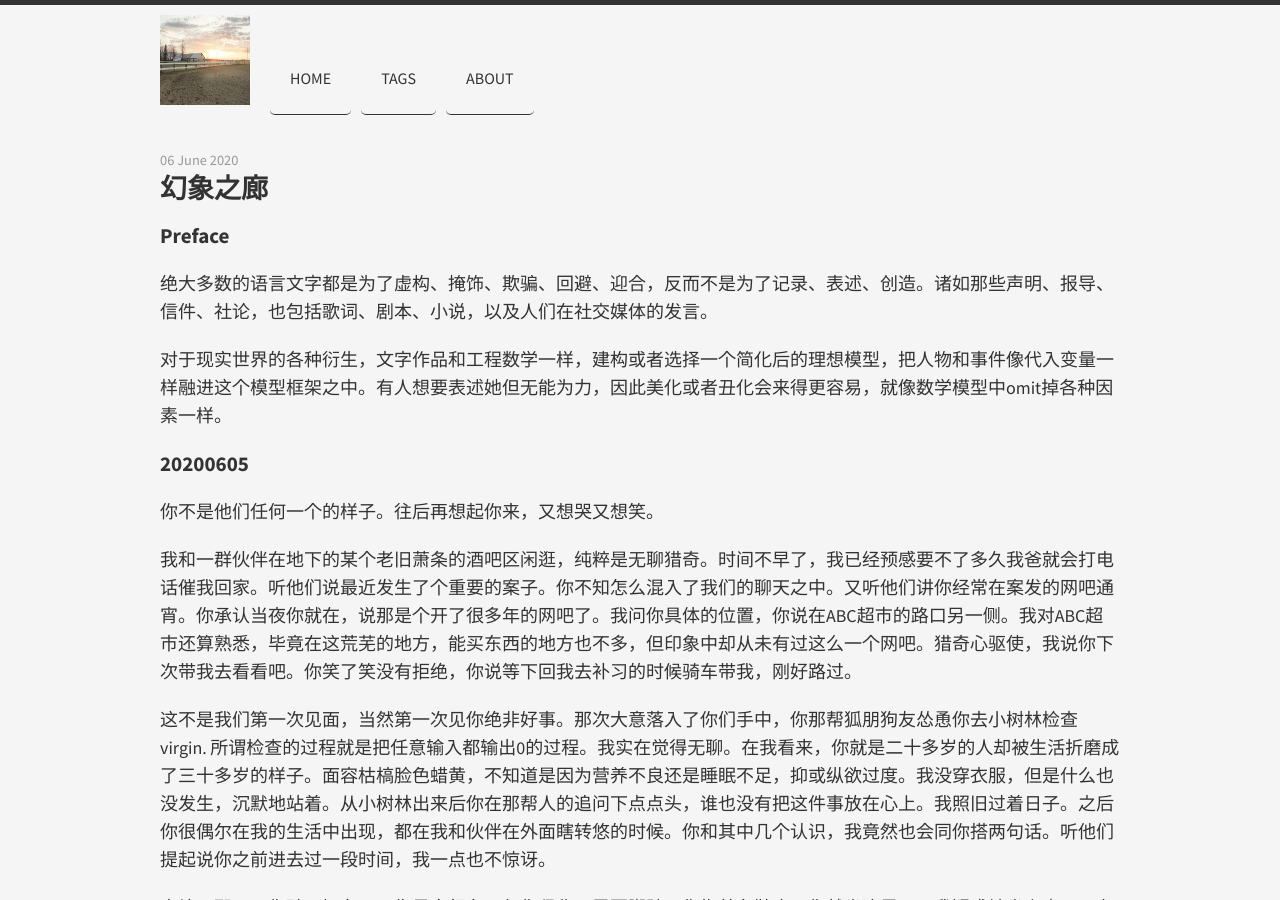
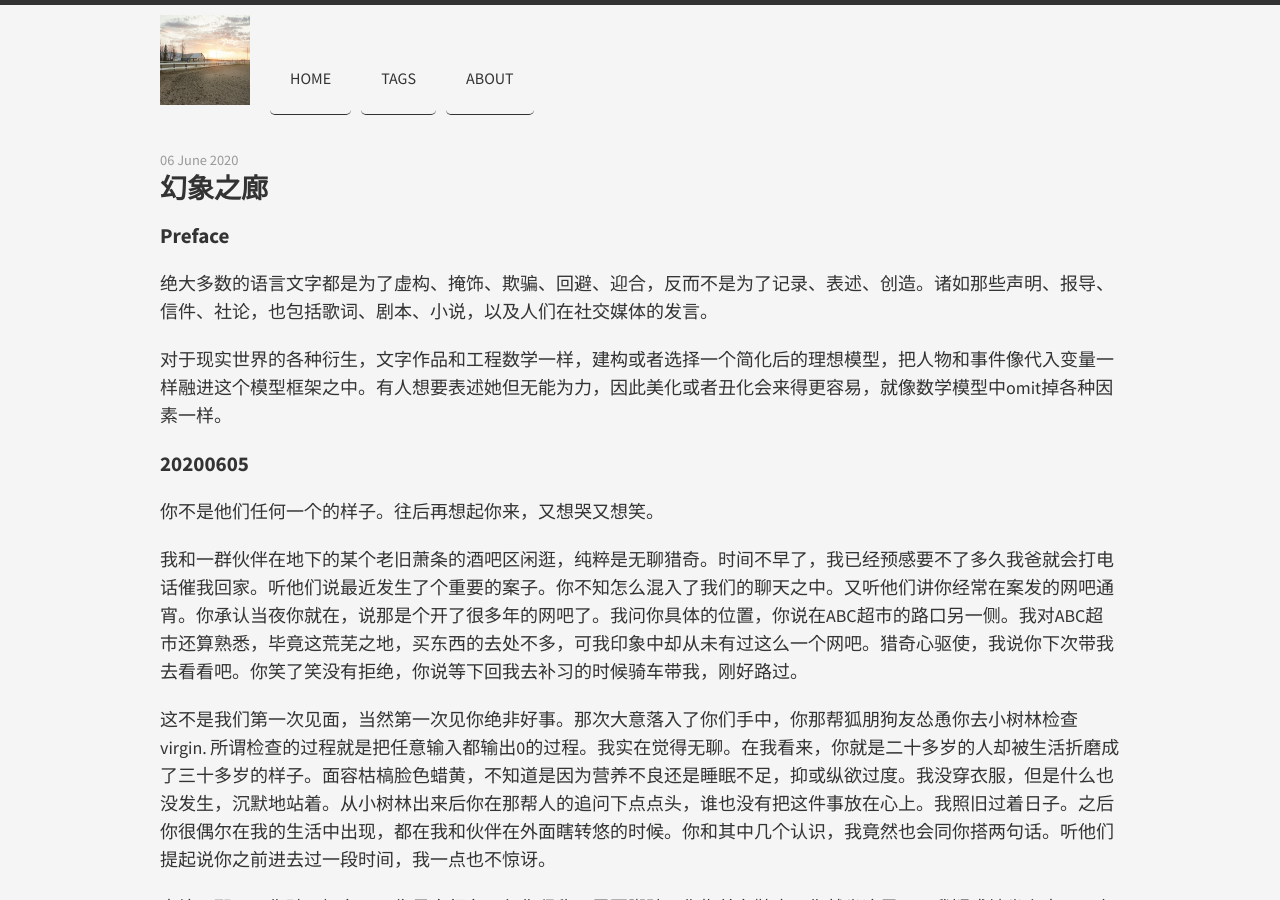
Before and after one commit to shellyyz/shellyyz.github.io, a Jekyll site: the page built from _posts/2020-06-06-幻象之廊.md, in a window 1280 px wide and 900 px high. Built offline with Jekyll 4.4.1, drawn with Linux system fonts in a browser that asks for light colours; comment, search, counter and statistics services are not loaded; some of the changed text lies outside the part shown.

Commit message:
Signed-off-by: shellyyz <yunzhenyao@126.com>

```diff
--- a/_posts/2020-06-06-幻象之廊.md
+++ b/_posts/2020-06-06-幻象之廊.md
@@ -21,7 +21,7 @@
 
 你不是他们任何一个的样子。往后再想起你来，又想哭又想笑。
 
-我和一群伙伴在地下的某个老旧萧条的酒吧区闲逛，纯粹是无聊猎奇。时间不早了，我已经预感要不了多久我爸就会打电话催我回家。听他们说最近发生了个重要的案子。你不知怎么混入了我们的聊天之中。又听他们讲你经常在案发的网吧通宵。你承认当夜你就在，说那是个开了很多年的网吧了。我问你具体的位置，你说在ABC超市的路口另一侧。我对ABC超市还算熟悉，毕竟在这荒芜的地方，能买东西的地方也不多，但印象中却从未有过这么一个网吧。猎奇心驱使，我说你下次带我去看看吧。你笑了笑没有拒绝，你说等下回我去补习的时候骑车带我，刚好路过。
+我和一群伙伴在地下的某个老旧萧条的酒吧区闲逛，纯粹是无聊猎奇。时间不早了，我已经预感要不了多久我爸就会打电话催我回家。听他们说最近发生了个重要的案子。你不知怎么混入了我们的聊天之中。又听他们讲你经常在案发的网吧通宵。你承认当夜你就在，说那是个开了很多年的网吧了。我问你具体的位置，你说在ABC超市的路口另一侧。我对ABC超市还算熟悉，毕竟这荒芜之地，买东西的去处不多，可我印象中却从未有过这么一个网吧。猎奇心驱使，我说你下次带我去看看吧。你笑了笑没有拒绝，你说等下回我去补习的时候骑车带我，刚好路过。
 
 这不是我们第一次见面，当然第一次见你绝非好事。那次大意落入了你们手中，你那帮狐朋狗友怂恿你去小树林检查virgin. 所谓检查的过程就是把任意输入都输出0的过程。我实在觉得无聊。在我看来，你就是二十多岁的人却被生活折磨成了三十多岁的样子。面容枯槁脸色蜡黄，不知道是因为营养不良还是睡眠不足，抑或纵欲过度。我没穿衣服，但是什么也没发生，沉默地站着。从小树林出来后你在那帮人的追问下点点头，谁也没有把这件事放在心上。我照旧过着日子。之后你很偶尔在我的生活中出现，都在我和伙伴在外面瞎转悠的时候。你和其中几个认识，我竟然也会同你搭两句话。听他们提起说你之前进去过一段时间，我一点也不惊讶。
 
@@ -49,7 +49,7 @@
 
 ### 20200412
 
-荒野游乐园中，无蓬的观光火车在半人高的草丛中间的土路上疾驰，我坐在上面回头看后面，远远的有一只追着火车的狗。
+荒野游乐园中，无篷的观光火车在一米宽土道上疾驰，两侧是半人高的草丛。我坐在火车上扭头后看，远远的有一只追着火车的狗。
 
 那狗是我家的，它伸着舌头奔跑的样子在视线中时隐时现。风擦过我的脸和衣服，冷且清醒。
 
```
